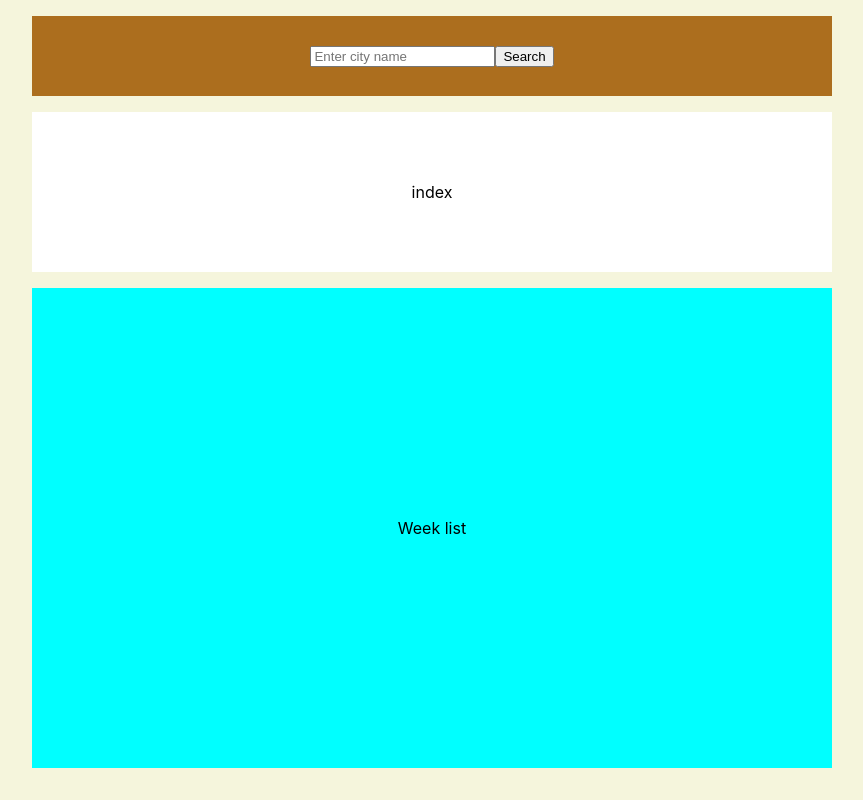
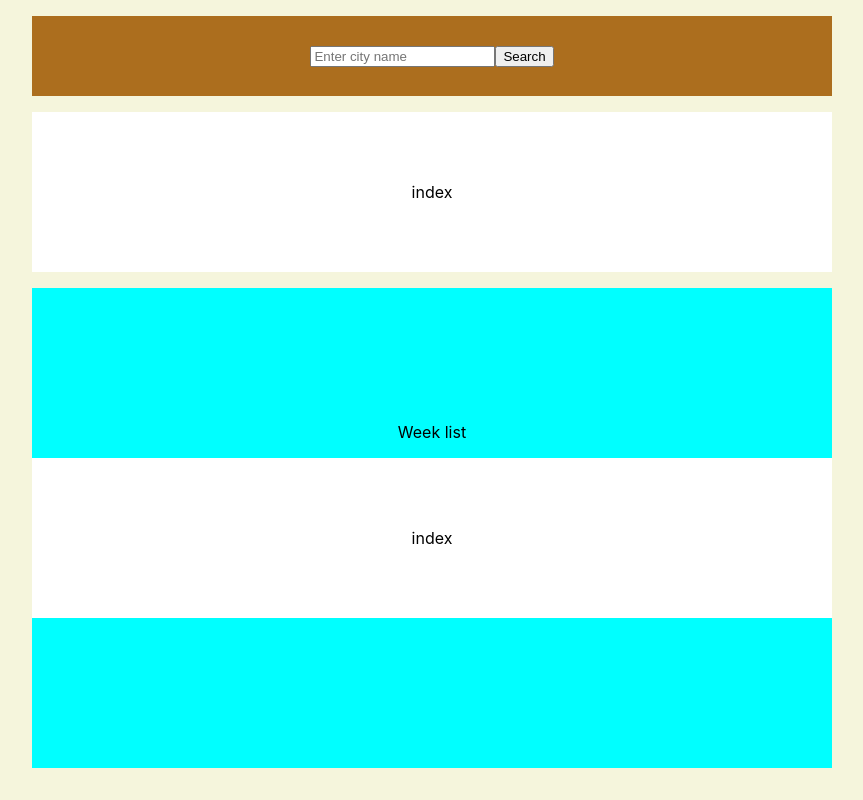
Before and after one commit to wisepanda/383weatherApp, a React (Create React App) app: page / in a window 1280 px wide. Shown: the whole page, without its empty margins (208-1071 px from the left). Built offline with nearby package versions, Linux system fonts and the light colour scheme.

Commit message:
card list added

```diff
--- a/src/components/WeekList/index.js
+++ b/src/components/WeekList/index.js
@@ -1,5 +1,10 @@
 import "./weeklist.css";
-
+import Card from "../Card/index.js";
 export default function WeekList() {
-	return <div className="weeklist">Week list</div>;
+  return (
+    <div className="weeklist">
+      Week list
+      <Card />
+    </div>
+  );
 }
```
